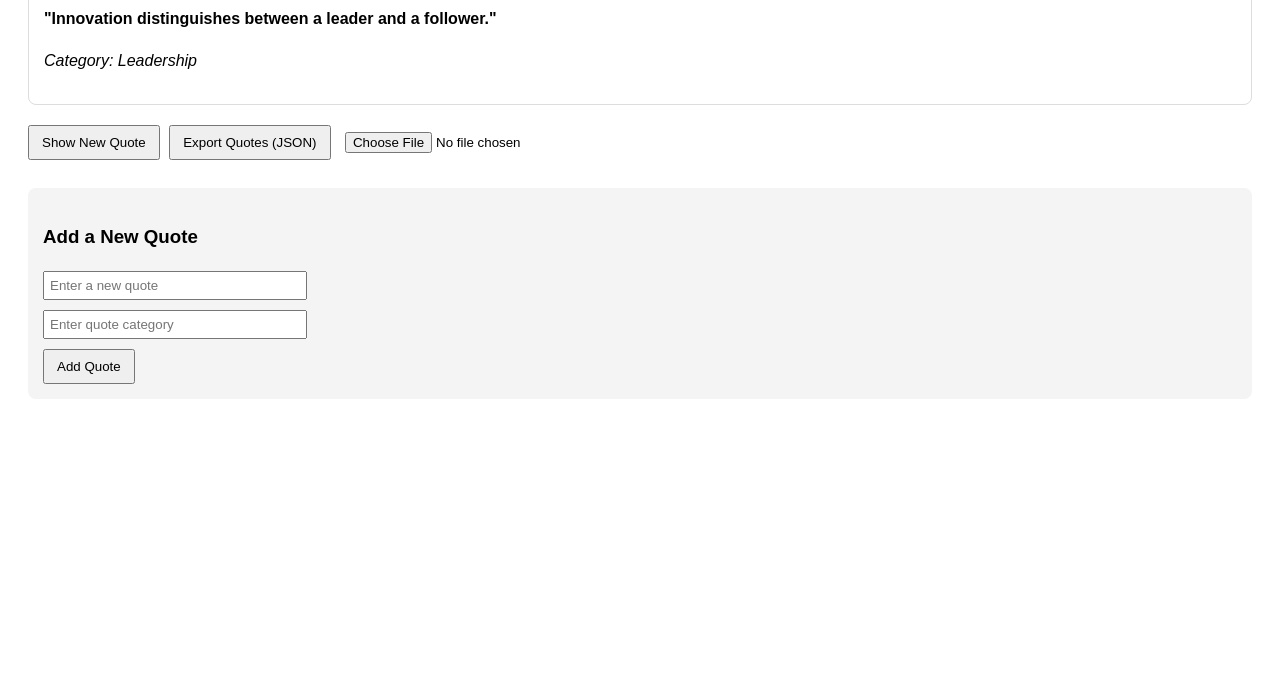
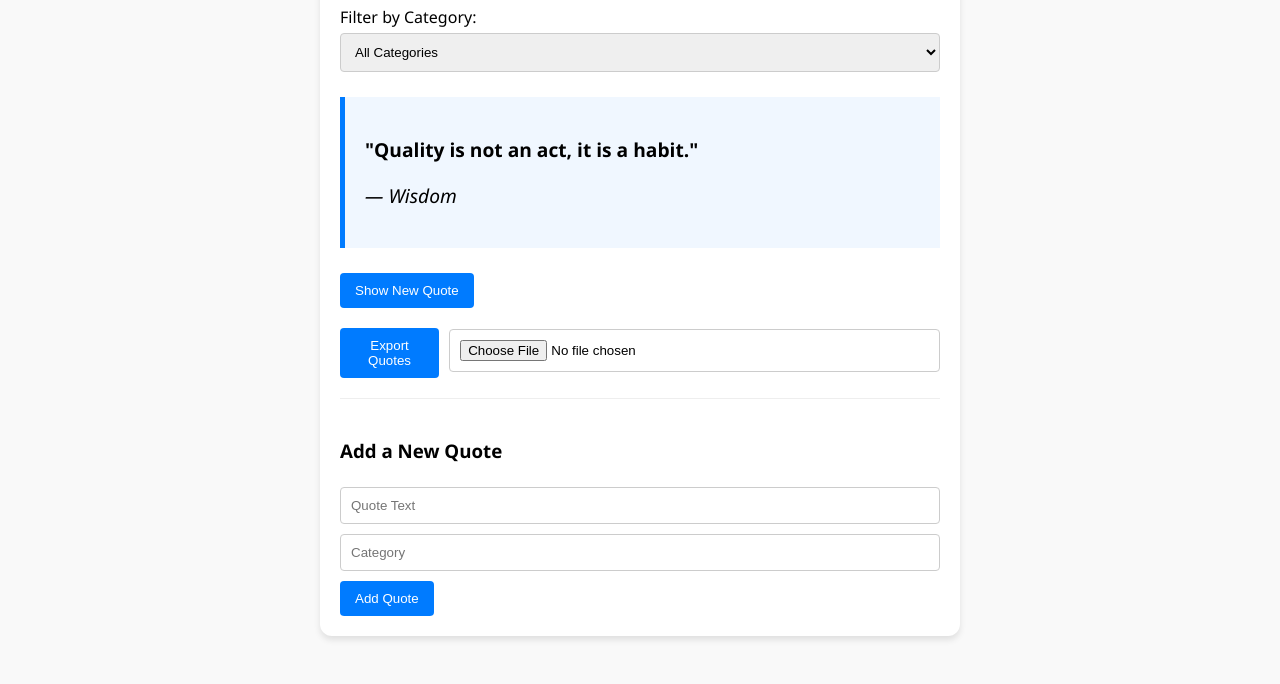
Before and after one commit to FaithBorntowin/alx_fe_javascript, a plain HTML site: page dom-manipulation/index.html in a window 1280 px wide. Shown: the part 148-832 px from the top of the page. Before the commit the page ends 800 px from the top, so only its background shows below. Drawn offline with Linux system fonts and the light colour scheme.

Commit message:
modifications

```diff
--- a/dom-manipulation/index.html
+++ b/dom-manipulation/index.html
@@ -5,26 +5,37 @@
   <meta name="viewport" content="width=device-width, initial-scale=1.0">
   <title>Dynamic Quote Generator</title>
   <style>
-    body { font-family: sans-serif; padding: 20px; line-height: 1.6; }
-    #quoteDisplay { margin: 20px 0; padding: 15px; border: 1px solid #ddd; border-radius: 8px; min-height: 60px; }
-    .controls { margin-top: 20px; padding: 15px; background: #f4f4f4; border-radius: 8px; }
-    input { margin-bottom: 10px; display: block; width: 250px; padding: 5px; }
-    button { cursor: pointer; margin-right: 5px; padding: 8px 12px; }
+    body { font-family: 'Segoe UI', Tahoma, Geneva, Verdana, sans-serif; padding: 40px; background-color: #f9f9f9; }
+    .container { max-width: 600px; margin: auto; background: white; padding: 20px; border-radius: 12px; box-shadow: 0 4px 6px rgba(0,0,0,0.1); }
+    #quoteDisplay { margin: 20px 0; padding: 20px; border-left: 5px solid #007bff; background: #f0f7ff; font-size: 1.2rem; }
+    .controls { margin-top: 20px; border-top: 1px solid #eee; padding-top: 20px; }
+    input, select { padding: 10px; margin: 5px 0; width: 100%; border: 1px solid #ccc; border-radius: 4px; box-sizing: border-box; }
+    button { padding: 10px 15px; background-color: #007bff; color: white; border: none; border-radius: 4px; cursor: pointer; margin-top: 5px; }
+    button:hover { background-color: #0056b3; }
+    .import-export { margin-top: 15px; display: flex; gap: 10px; align-items: center; }
   </style>
 </head>
 <body>
-  <h1>Dynamic Quote Generator</h1>
+  <div class="container">
+    <h1>Quote Generator</h1>
 
-  <div id="quoteDisplay">
+    <label for="categoryFilter">Filter by Category:</label>
+    <select id="categoryFilter" onchange="filterQuotes()">
+      <option value="all">All Categories</option>
+    </select>
+
+    <div id="quoteDisplay"></div>
+    <button id="newQuote">Show New Quote</button>
+
+    <div class="import-export">
+      <button onclick="exportToJsonFile()">Export Quotes</button>
+      <input type="file" id="importFile" accept=".json" onchange="importFromJsonFile(event)" />
     </div>
 
-  <button id="newQuote">Show New Quote</button>
-  <button onclick="exportToJsonFile()">Export Quotes (JSON)</button>
-  <input type="file" id="importFile" accept=".json" onchange="importFromJsonFile(event)" style="display:inline; width: auto;"/>
-
-  <div class="controls" id="formContainer">
-    <h3>Add a New Quote</h3>
-    </div>
+    <div class="controls" id="formContainer">
+      <h3>Add a New Quote</h3>
+      </div>
+  </div>
 
   <script src="script.js"></script>
 </body>
--- a/dom-manipulation/script.js
+++ b/dom-manipulation/script.js
@@ -1,147 +1,149 @@
-// --- DATA INITIALIZATION ---
-
-// Load quotes from localStorage or use defaults if none exist
+// --- INITIAL DATA & STORAGE ---
 let quotes = JSON.parse(localStorage.getItem('quotes')) || [
   { text: "The only way to do great work is to love what you do.", category: "Motivation" },
-  { text: "Innovation distinguishes between a leader and a follower.", category: "Leadership" },
+  { text: "Quality is not an act, it is a habit.", category: "Wisdom" },
   { text: "Stay hungry, stay foolish.", category: "Life" }
 ];
 
 // --- CORE FUNCTIONS ---
 
-/**
- * Saves the quotes array to Local Storage
- */
 function saveQuotes() {
   localStorage.setItem('quotes', JSON.stringify(quotes));
 }
 
 /**
- * Displays a random quote and saves it to Session Storage
+ * Displays a quote based on the selected filter.
+ * If "all" is selected, it picks a random one.
  */
 function showRandomQuote() {
   const quoteDisplay = document.getElementById('quoteDisplay');
-  if (quotes.length === 0) {
-    quoteDisplay.innerHTML = "No quotes available. Add some!";
+  const selectedCategory = document.getElementById('categoryFilter').value;
+
+  let filteredQuotes = selectedCategory === 'all'
+    ? quotes
+    : quotes.filter(q => q.category === selectedCategory);
+
+  if (filteredQuotes.length === 0) {
+    quoteDisplay.innerHTML = "No quotes available for this category.";
     return;
   }
 
-  const randomIndex = Math.floor(Math.random() * quotes.length);
-  const quote = quotes[randomIndex];
+  const randomIndex = Math.floor(Math.random() * filteredQuotes.length);
+  const quote = filteredQuotes[randomIndex];
 
-  // Update DOM
   quoteDisplay.innerHTML = `
     <p><strong>"${quote.text}"</strong></p>
-    <p><em>Category: ${quote.category}</em></p>
+    <p><em>— ${quote.category}</em></p>
   `;
 
-  // Session Storage: Remember the last viewed quote for this session
-  sessionStorage.setItem('lastQuote', JSON.stringify(quote));
+  sessionStorage.setItem('lastViewedQuote', JSON.stringify(quote));
 }
 
-/**
- * Adds a new quote to the array and updates Local Storage
- */
 function addQuote() {
   const textInput = document.getElementById('newQuoteText');
   const categoryInput = document.getElementById('newQuoteCategory');
-  const text = textInput.value.trim();
-  const category = categoryInput.value.trim();
 
-  if (text && category) {
-    quotes.push({ text, category });
-    saveQuotes(); // Persistence
+  if (textInput.value && categoryInput.value) {
+    const newQuote = { text: textInput.value, category: categoryInput.value };
+    quotes.push(newQuote);
+    saveQuotes();
 
+    // Refresh categories in dropdown and clear inputs
+    populateCategories();
     textInput.value = '';
     categoryInput.value = '';
-    alert("Quote added successfully!");
-  } else {
-    alert("Please enter both a quote and a category.");
+    alert("Quote added!");
   }
 }
 
-// --- FILE I/O (JSON) ---
+// --- FILTERING LOGIC ---
 
-/**
- * Exports the quotes array to a JSON file
- */
+function populateCategories() {
+  const categoryFilter = document.getElementById('categoryFilter');
+  const uniqueCategories = [...new Set(quotes.map(q => q.category))];
+
+  // Preserve current selection
+  const currentSelection = categoryFilter.value;
+
+  categoryFilter.innerHTML = '<option value="all">All Categories</option>';
+
+  uniqueCategories.forEach(cat => {
+    const option = document.createElement('option');
+    option.value = cat;
+    option.textContent = cat;
+    categoryFilter.appendChild(option);
+  });
+
+  // Restore selection if it still exists
+  categoryFilter.value = currentSelection;
+}
+
+function filterQuotes() {
+  const selectedCategory = document.getElementById('categoryFilter').value;
+  localStorage.setItem('lastSelectedCategory', selectedCategory);
+  showRandomQuote();
+}
+
+// --- DATA IMPORT/EXPORT ---
+
 function exportToJsonFile() {
-  const dataStr = JSON.stringify(quotes, null, 2);
-  const dataBlob = new Blob([dataStr], { type: 'application/json' });
-  const url = URL.createObjectURL(dataBlob);
-
+  const blob = new Blob([JSON.stringify(quotes, null, 2)], { type: 'application/json' });
+  const url = URL.createObjectURL(blob);
   const link = document.createElement('a');
   link.href = url;
   link.download = 'quotes.json';
-  document.body.appendChild(link);
   link.click();
-  document.body.removeChild(link);
 }
 
-/**
- * Imports quotes from a JSON file and merges them with existing ones
- */
 function importFromJsonFile(event) {
   const fileReader = new FileReader();
   fileReader.onload = function(event) {
     try {
       const importedQuotes = JSON.parse(event.target.result);
-      if (Array.isArray(importedQuotes)) {
-        quotes.push(...importedQuotes);
-        saveQuotes();
-        alert('Quotes imported successfully!');
-        showRandomQuote();
-      } else {
-        alert("Invalid file format. Expected an array of quotes.");
-      }
+      quotes.push(...importedQuotes);
+      saveQuotes();
+      populateCategories();
+      alert('Quotes imported successfully!');
     } catch (e) {
-      alert("Error parsing JSON file.");
+      alert("Invalid JSON file.");
     }
   };
   fileReader.readAsText(event.target.files[0]);
 }
 
-// --- UI INITIALIZATION ---
+// --- UI SETUP ---
 
-/**
- * Dynamically creates the Add Quote form (Advanced DOM Manipulation)
- */
 function createAddQuoteForm() {
   const container = document.getElementById('formContainer');
 
   const textInput = document.createElement('input');
   textInput.id = 'newQuoteText';
-  textInput.placeholder = 'Enter a new quote';
+  textInput.placeholder = "Quote Text";
 
   const categoryInput = document.createElement('input');
   categoryInput.id = 'newQuoteCategory';
-  categoryInput.placeholder = 'Enter quote category';
+  categoryInput.placeholder = "Category";
 
-  const addBtn = document.createElement('button');
-  addBtn.textContent = 'Add Quote';
-  addBtn.addEventListener('click', addQuote);
+  const btn = document.createElement('button');
+  btn.textContent = "Add Quote";
+  btn.onclick = addQuote;
 
-  container.appendChild(textInput);
-  container.appendChild(categoryInput);
-  container.appendChild(addBtn);
+  container.append(textInput, categoryInput, btn);
 }
 
-// Event Listeners
+// --- INITIALIZATION ---
+
 document.getElementById('newQuote').addEventListener('click', showRandomQuote);
 
-// Initialize App
 window.onload = function() {
   createAddQuoteForm();
+  populateCategories();
 
-  // Check session storage for the last viewed quote
-  const lastQuote = sessionStorage.getItem('lastQuote');
-  if (lastQuote) {
-    const quote = JSON.parse(lastQuote);
-    document.getElementById('quoteDisplay').innerHTML = `
-      <p><strong>"${quote.text}"</strong></p>
-      <p><em>Category: ${quote.category}</em></p>
-    `;
-  } else {
-    showRandomQuote();
+  // Restore last filter from localStorage
+  const savedFilter = localStorage.getItem('lastSelectedCategory');
+  if (savedFilter) {
+    document.getElementById('categoryFilter').value = savedFilter;
   }
+
+  showRandomQuote();
 };
```
